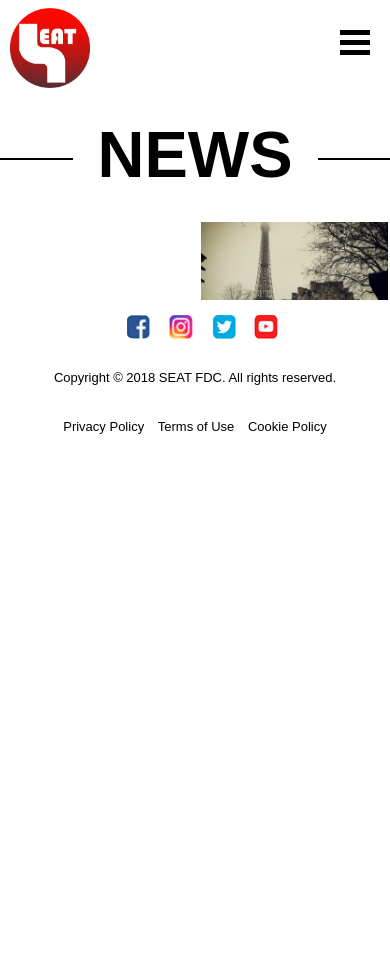
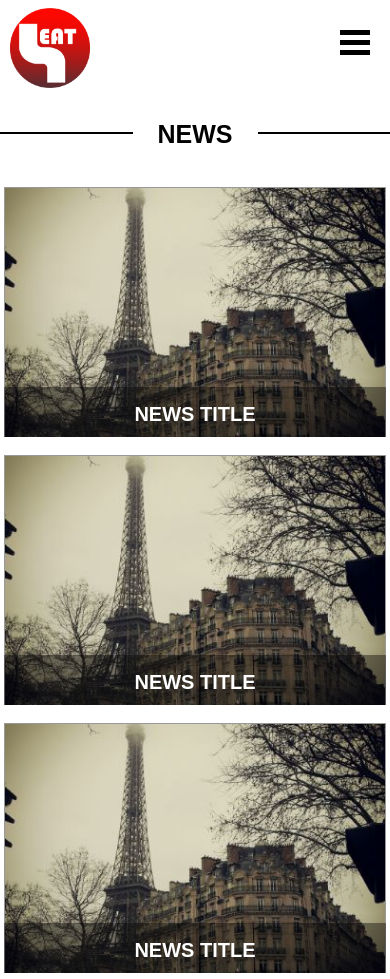
Before and after one commit to siegurth/seat, a plain HTML site: page app/news.html in a window 390 px wide. Shown: the top 979 px of the page. Before the commit the page ends 844 px from the top, so only its background shows below. Drawn offline with nearby package versions, Linux system fonts and the light colour scheme.

Commit message:
Add files via upload

```diff
--- a/app/css/main.css
+++ b/app/css/main.css
@@ -164,7 +164,7 @@ header {
         text-transform: uppercase;
         font-size: 36px; }
       header h1 a em {
-        list-style: normal; }
+        font-style: normal; }
   header a.sandwich-menu {
     display: none;
     position: relative;
@@ -234,7 +234,12 @@ header {
 
 main {
   height: -webkit-calc(100vh - 162px);
-  height: calc(100vh - 162px); }
+  height: calc(100vh - 162px);
+  position: relative; }
+  main.footIn {
+    height: -webkit-calc(100vh - 97px);
+    height: calc(100vh - 97px);
+    padding-bottom: 65px; }
   main.shown {
     overflow: auto; }
   main.no-padding {
@@ -290,7 +295,7 @@ main {
         margin-top: -4vh;
         margin-right: 0; }
       main section .visual .devices {
-        padding-right: 2vw;
+        padding-right: 10vw;
         padding-top: 6vh;
         padding-bottom: 30px;
         height: 100%;
@@ -315,8 +320,8 @@ main {
     main section .bigTitle {
       float: left;
       width: 100% !important;
-      height: 125px !important;
-      min-height: 125px !important;
+      height: 125px;
+      min-height: 125px;
       position: relative;
       text-align: center;
       margin: 0 !important; }
@@ -396,6 +401,9 @@ main {
   main .itemBlock {
     padding-top: 0; }
     main .itemBlock div {
+      width: 100%;
+      margin-top: 10px; }
+      main .itemBlock div.container > div {
         float: left;
         width: 49%;
         margin-right: 1%;
@@ -405,23 +413,25 @@ main {
         max-height: 250px;
         padding: 0;
         overflow: hidden; }
-      main .itemBlock div:nth-child(even) {
+        main .itemBlock div.container > div:nth-child(even) {
           float: right;
           margin-right: 0;
           margin-left: 1%; }
-      main .itemBlock div a {
+        main .itemBlock div.container > div a {
           display: block;
           position: relative;
           z-index: 3;
           width: 100%;
           height: 100%;
-        margin: 0; }
-        main .itemBlock div a img {
+          min-height: 150px;
+          margin: 0;
+          border: 1px solid #999; }
+          main .itemBlock div.container > div a img {
             display: inline-block;
             border: none;
             width: 100%;
             height: auto; }
-      main .itemBlock div .caption {
+        main .itemBlock div.container > div .caption {
           display: block;
           position: absolute;
           z-index: 30;
@@ -604,6 +614,9 @@ footer {
     padding-bottom: 180px;
     height: auto;
     min-height: 100%; }
+    main.footIn {
+      padding-bottom: 180px;
+      height: auto; }
     main section {
       width: 100%;
       padding-left: 0;
@@ -632,11 +645,18 @@ footer {
           main section.wide .visual .devices {
             padding-right: 1vw;
             text-align: center; }
-      main section.itemBlock .block {
+      main section.itemBlock .container .block {
         width: 98%;
         margin-left: 1%; }
-        main section.itemBlock .block:nth-child(2n) {
+        main section.itemBlock .container .block:nth-child(2n) {
           margin-right: 1%; }
+      main section .bigTitle {
+        min-height: 80px;
+        height: auto; }
+        main section .bigTitle:after {
+          top: 35px; }
+        main section .bigTitle h3 {
+          font-size: 25px; }
       main section .textBox {
         width: 98%;
         margin-left: 1%;
@@ -674,7 +694,7 @@ footer {
         width: 98%;
         margin: 1% 1% 0; }
   footer {
-    margin-top: -180px;
+    margin-bottom: -180px;
     height: 180px;
     position: relative; }
     footer .socials {
```
Lines whose indentation alone changed are shown as unchanged.
